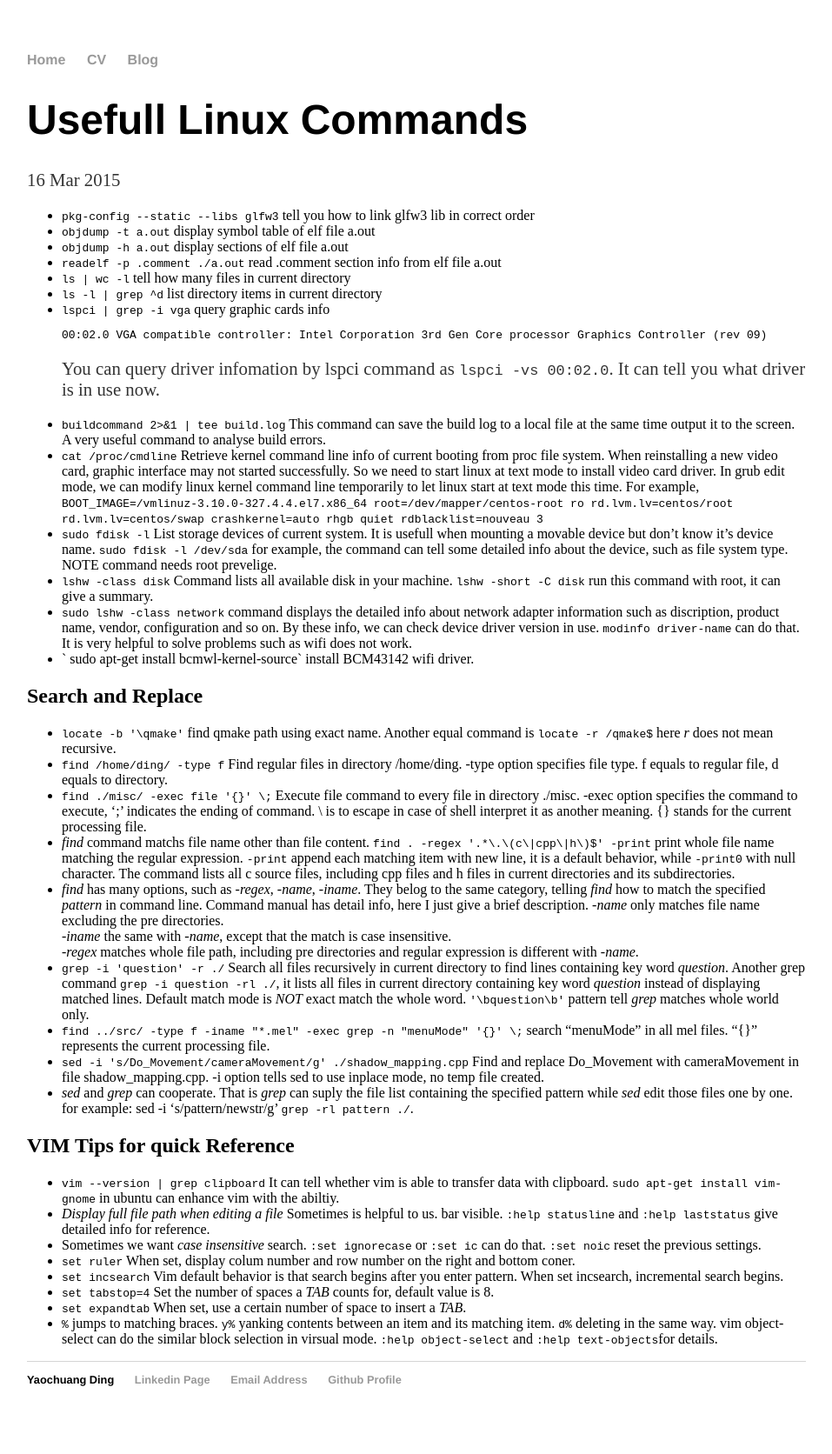
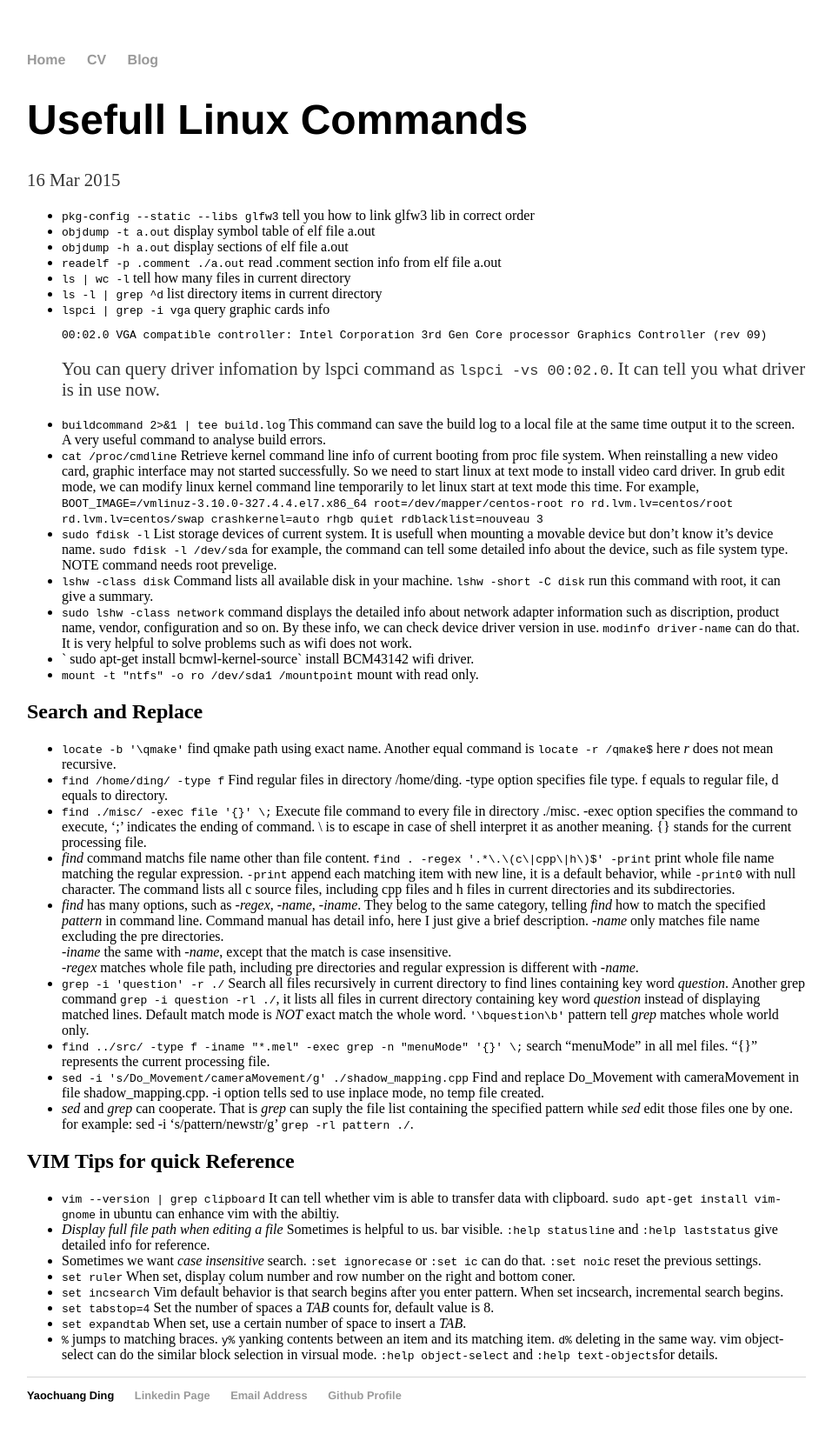
Before and after one commit to ychding11/ychding11.github.io, a Jekyll site: the page built from _posts/2015-03-16-Useful-Linux-Command.md, in a window 1280 px wide. Shown: the whole page at 87% size, without its empty margins (161-1118 px from the left). Built offline with Jekyll 4.4.1, drawn with Linux system fonts in a browser that asks for light colours.

Commit message:
1. add a linux command mount device with ro

```diff
--- a/_posts/2015-03-16-Useful-Linux-Command.md
+++ b/_posts/2015-03-16-Useful-Linux-Command.md
@@ -39,6 +39,7 @@ can do that. It is very helpful to solve problems such as
 wifi does not work.
 - ` sudo apt-get install bcmwl-kernel-source` install BCM43142
 wifi driver.
+- `mount -t "ntfs" -o ro /dev/sda1 /mountpoint` mount with read only.
 
 ## Search and Replace
 
```
